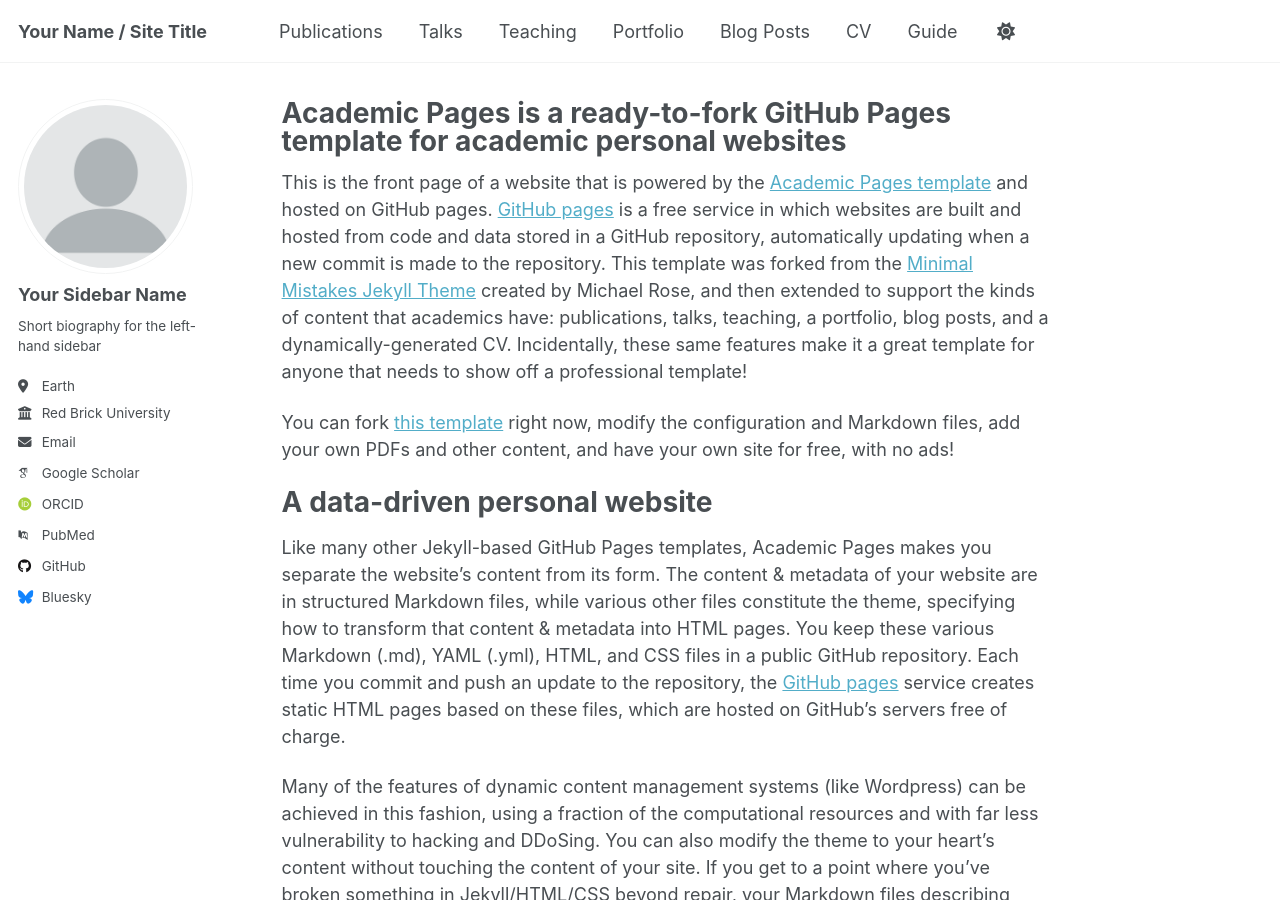
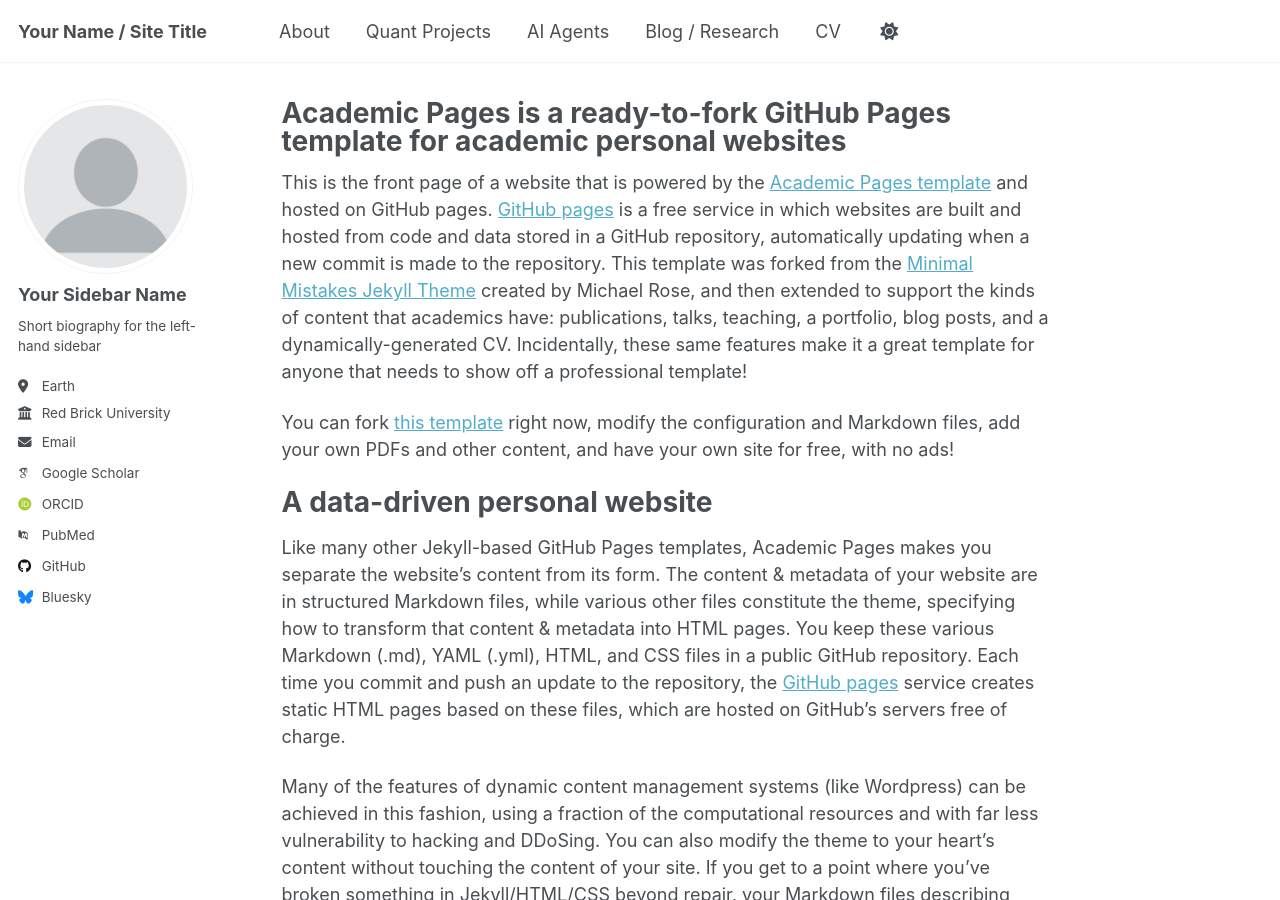
Before and after one commit to FeiminW/FeiminW.github.io, a Jekyll site: the page built from _pages/about.md, in a window 1280 px wide and 900 px high. Built offline with Jekyll 4.4.1, drawn with Linux system fonts in a browser that asks for light colours; some web fonts are replaced; a script that is not in the unit is left out.

Commit message:
Update navigation.yml

```diff
--- a/_data/navigation.yml
+++ b/_data/navigation.yml
@@ -7,27 +7,15 @@
 # NOTE that only one of the CV options should be selected, the first is for the
 #      Markdown formatted page while the second is generated using JSON.
 
+# main links
 main:
-  - title: "Publications"
-    url: /publications/
-
-  - title: "Talks"
-    url: /talks/
-
-  - title: "Teaching"
-    url: /teaching/
-
-  - title: "Portfolio"
-    url: /portfolio/
-
-  - title: "Blog Posts"
+  - title: "About"
+    url: /
+  - title: "Quant Projects"
+    url: /quant-projects/
+  - title: "AI Agents"
+    url: /ai-agents/
+  - title: "Blog / Research"
     url: /year-archive/
-
   - title: "CV"
     url: /cv/
-
-  # - title: "CV"
-  #   url: /cv-json/
-
-  - title: "Guide"
-    url: /markdown/
```
